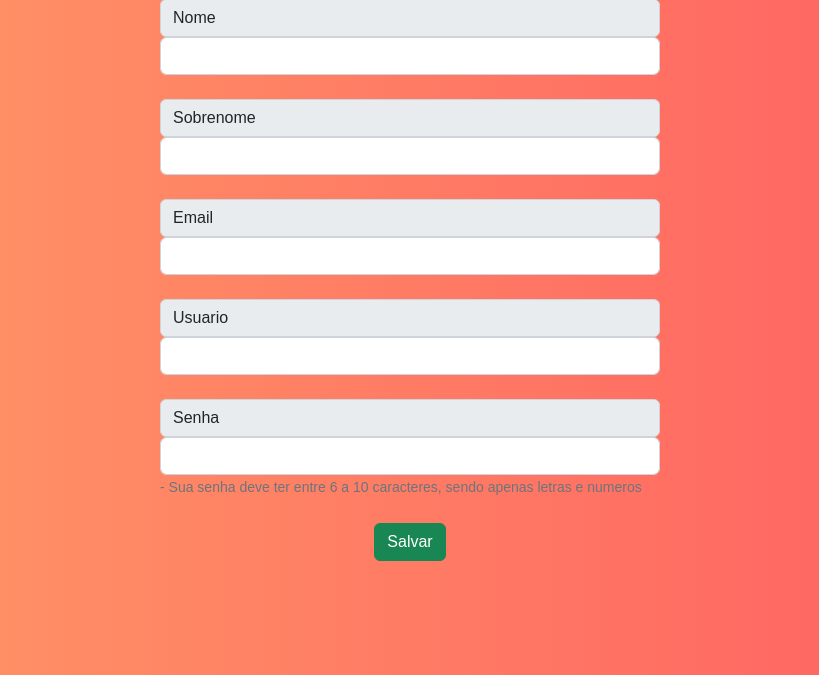
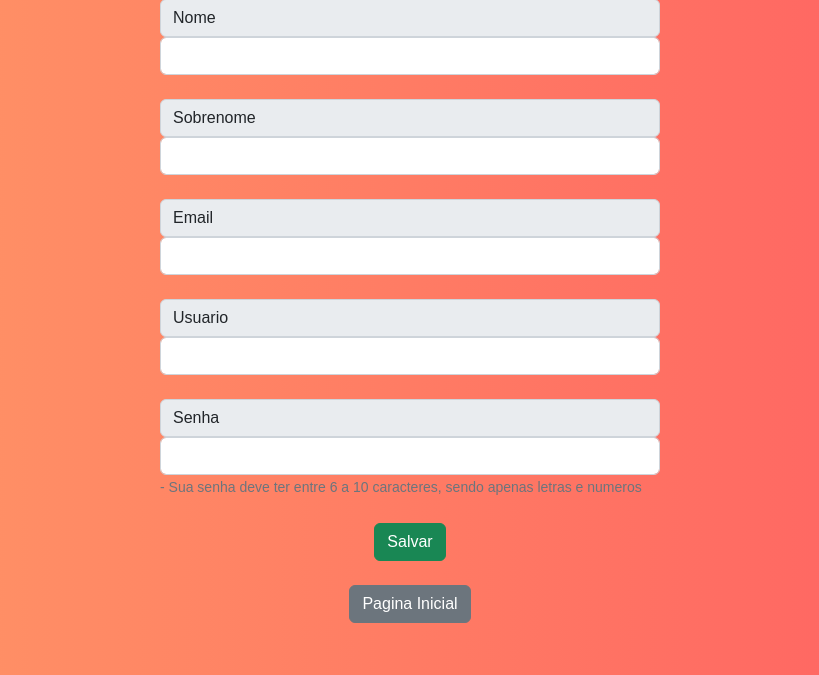
Before and after one commit to andreneox/bora, a Django app: page /cadastro in a window 1280 px wide. Shown: the part 125-800 px from the top of the page, without its empty margins (230-1049 px from the left). Run offline with Django 4.2, Linux system fonts and the light colour scheme.

Commit message:
update no cadastro.

```diff
--- a/boraApp/templates/cadastro.html
+++ b/boraApp/templates/cadastro.html
@@ -41,6 +41,8 @@
     </div><br>
     <center>
         <button class="btn btn-success" type="submit">Salvar</button>
+        <br><br>
+        <a class="btn btn-secondary" href="{%url 'home' %}">Pagina Inicial</a>
     </center>
 
 
```
